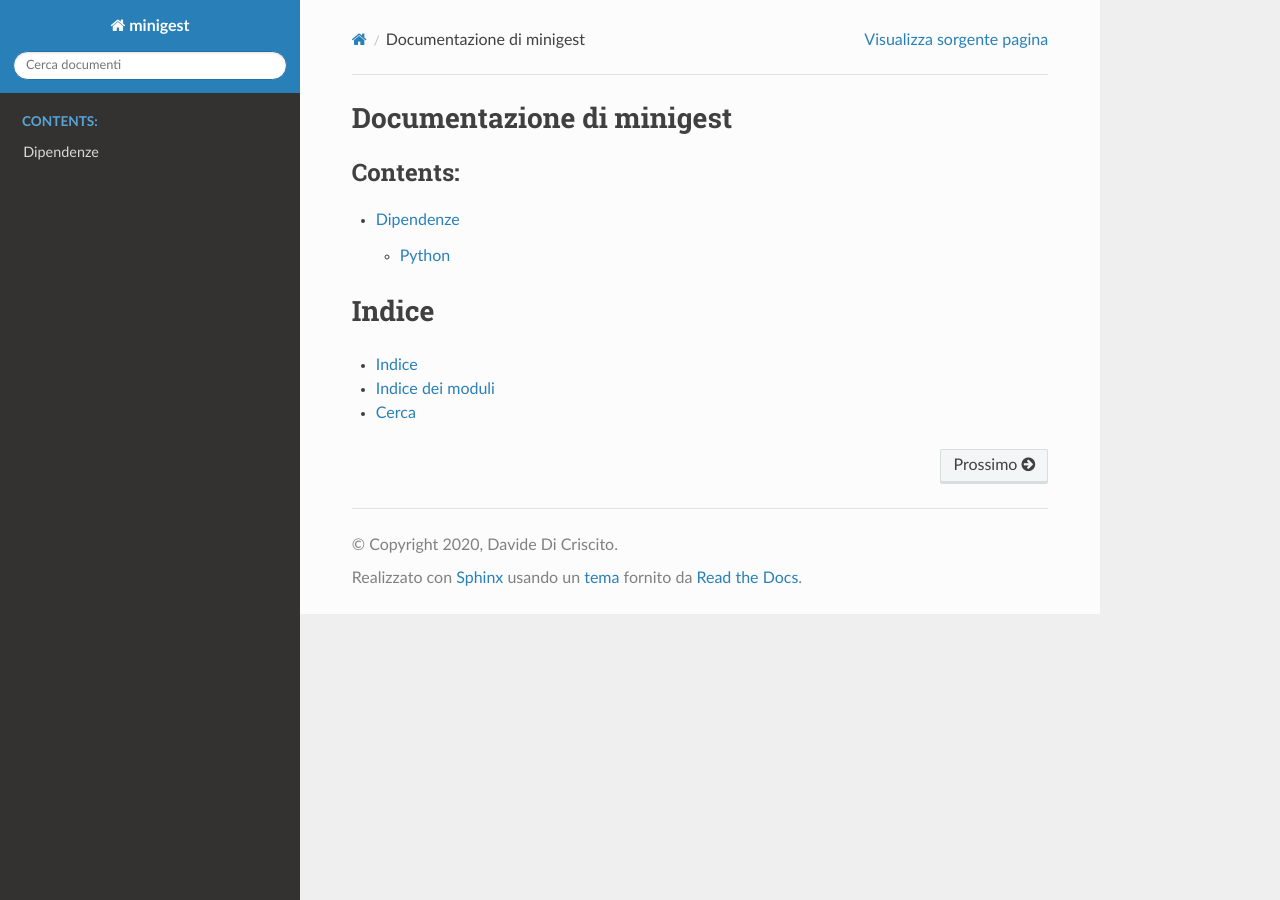
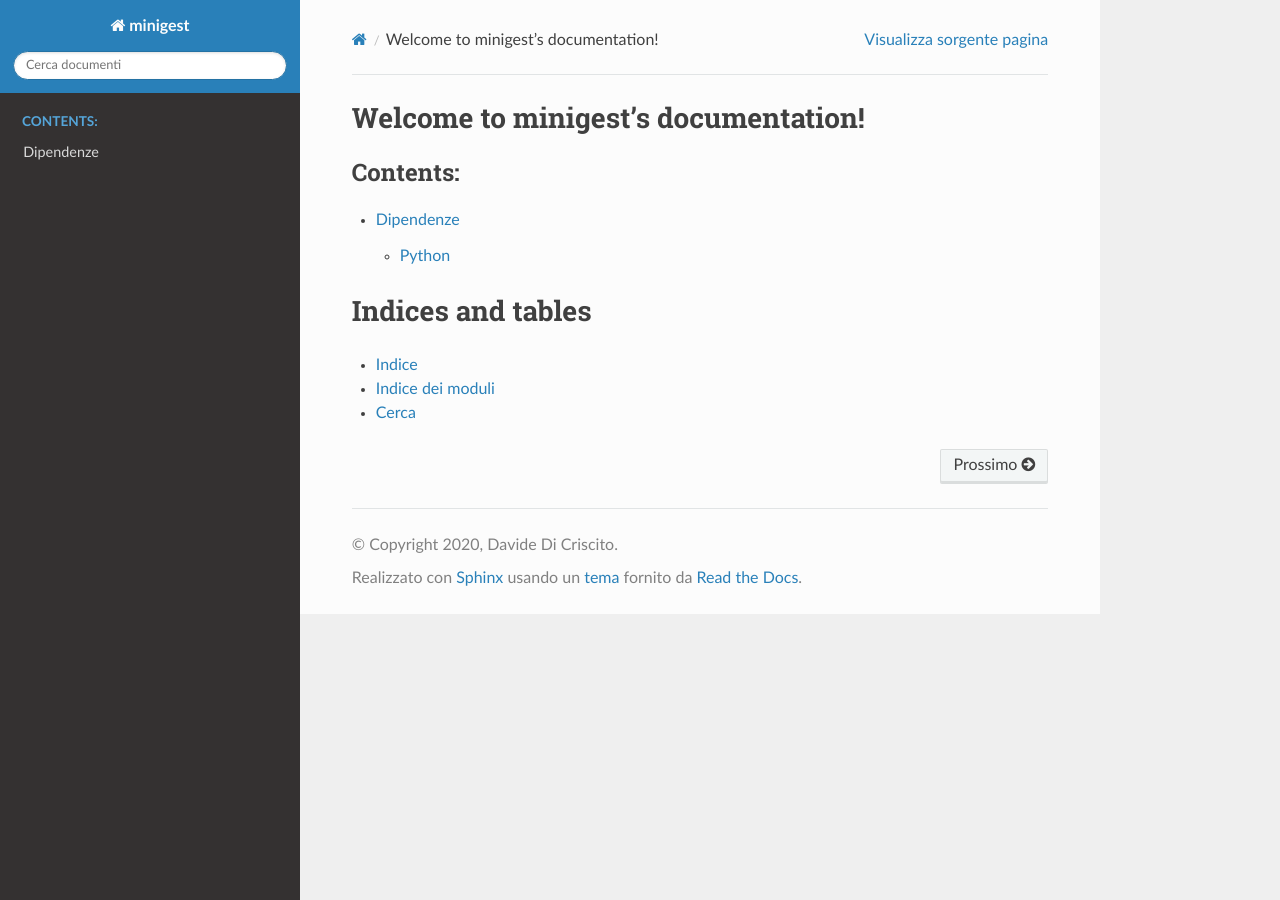
Before and after one commit to dcdeiv/minigest, a Sphinx documentation site: the page built from docs/index.rst, in a window 1280 px wide. Built offline with Sphinx 7.4.7 and the Read the Docs theme 2.0.0, drawn with Linux system fonts in a browser that asks for light colours; some of the changed lines change nothing that is shown.

Commit message:
docs: rigenera i documenti

```diff
--- a/docs/conf.py
+++ b/docs/conf.py
@@ -18,11 +18,11 @@ release = "0.7.0"
 
 extensions = []
 
-templates_path = ["_templates"]
+# templates_path = ["_templates"]
 
 language = "it"
 
-exclude_patterns = []
+exclude_patterns = ["_build", "Thumbs.db", ".DS_Store"]
 
 # -- Options for HTML output -------------------------------------------------
 
--- a/docs/index.rst
+++ b/docs/index.rst
@@ -1,5 +1,10 @@
-Documentazione di minigest
-==========================
+.. minigest documentation master file, created by
+   sphinx-quickstart on Tue May 26 09:42:56 2020.
+   You can adapt this file completely to your liking, but it should at least
+   contain the root `toctree` directive.
+
+Welcome to minigest's documentation!
+====================================
 
 .. toctree::
    :maxdepth: 2
@@ -9,8 +14,8 @@ Documentazione di minigest
 
 
 
-Indice
-======
+Indices and tables
+==================
 
 * :ref:`genindex`
 * :ref:`modindex`
```
Also changed, not shown: 4 other files.
